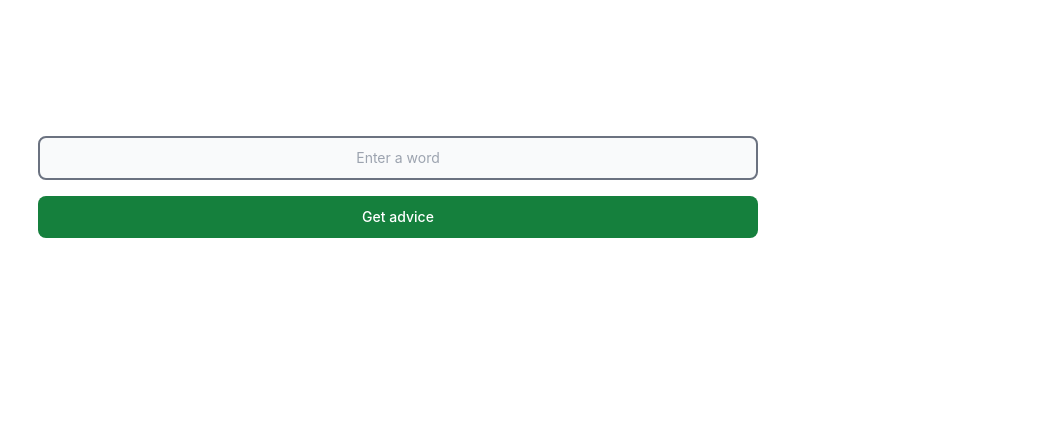
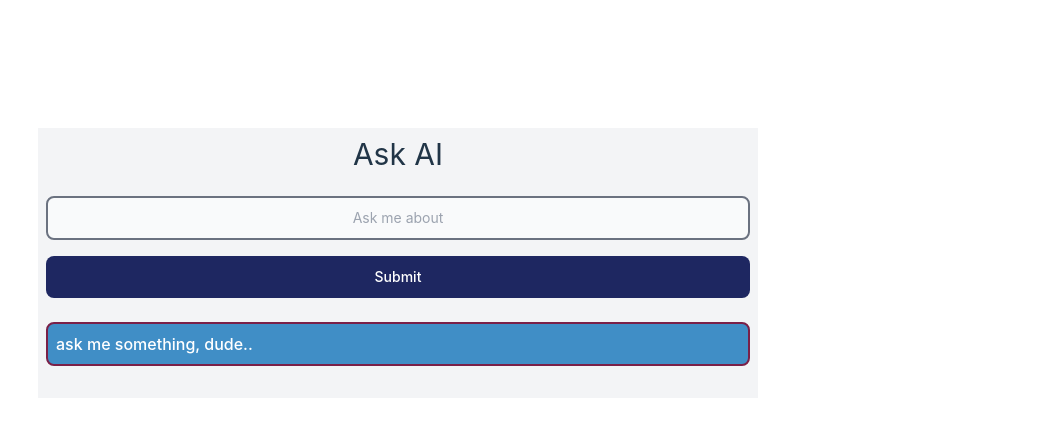
Before and after one commit to doniarifin/ask-openAI-vue, a Vue app: page / in a window 1280 px wide. Shown: the top 448 px of the page, without its empty margins (242-1280 px from the left). Built offline with nearby package versions, Linux system fonts and the light colour scheme; what mdi-vue would draw is missing.

Commit message:
change to ask ai

```diff
--- a/src/App.vue
+++ b/src/App.vue
@@ -1,10 +1,10 @@
 <script setup>
-import RandomAdvice from './components/RandomAdvice.vue'
+
 </script>
 
 <template>
-  <RandomAdvice />
-
+   <!-- Content -->
+  <router-view />
   <!-- Footer -->
   <footer class="footer">
     <div class="flex justify-end">
--- a/src/main.js
+++ b/src/main.js
@@ -5,6 +5,8 @@ import App from './App.vue'
 //-- axios
 import axios from "axios";
 import VueAxios from "vue-axios";
+//-- router
+import router from "./router";
 
 //-- mdicon
 import mdiVue from 'mdi-vue/v3'
@@ -12,6 +14,7 @@ import * as mdijs from '@mdi/js'
 
 const app = createApp(App);
 app.use(VueAxios, axios);
+app.use(router);
 app.use(mdiVue, {
   icons: mdijs
 });
--- /dev/null
+++ b/src/views/AskAi.vue
@@ -0,0 +1,78 @@
+<template>
+  <div class="askai w-full bg-gray-100 p-2">
+    <div class="mb-4 w-full flex flex-col">
+      <h1 class="text-3xl">
+        Ask AI
+      </h1>
+    </div>
+    <div class="mb-4 w-full flex flex-col">
+      <label for="success" class="block mb-2 text-sm font-medium text-black-700"></label>
+      <input type="text" v-model="input" id="word"
+        class="text-center bg-gray-50 border-2 border-gray-500 text-black-900 dark:placeholder-green-500 text-sm rounded-lg block w-full p-2.5 dark:bg-gray-700 dark:border-green-500 focus:outline-none"
+        placeholder="Ask me about" @keyup.enter="getAdvice(input)">
+    </div>
+    <div class="mb-6 w-full flex flex-col">
+      <button @click="getAdvice(input)"
+        class="text-white bg-[#1E2761] hover:bg-[#717DCB] focus:ring-4 focus:outline-none focus:ring-green-300 font-medium rounded-lg text-sm w-full sm:w-auto px-5 py-2.5 text-center dark:bg-green-600 dark:hover:bg-green-700 dark:focus:ring-green-800 rounded disabled:opacity-50"
+        :disabled="loading">Submit</button>
+    </div>
+    <div class="mb-6 text-justify border-2 border-[#7A2048] p-2 bg-[#408EC6] rounded-lg">
+      <p><span class="font-medium text-white">{{
+        result }}</span></p>
+    </div>
+  </div>
+</template>
+<script setup>
+import { reactive, ref } from "vue";
+import axios from "axios";
+
+const result = ref("ask me something, dude..");
+const input = ref("");
+const loading = ref(false);
+
+function getAdvice(item) {
+  let headers = {
+    headers: { Authorization: `Bearer c13e90c5a9614632a4e32f01c03308ed` },
+  }
+  let params = {
+    model: "mistralai/Mistral-7B-Instruct-v0.2",
+    messages: [
+        {
+            role: "user",
+            content: item,
+        }
+    ]
+  };
+
+  result.value = "please wait bro..";
+  loading.value = true;
+  if (item == "" || item == undefined) {
+    result.value = "please ask something."
+    loading.value = false;
+  } else {
+    axios.post("https://api.aimlapi.com/chat/completions", params, headers).then(
+      (r) => {
+        let data = r.data;
+        if (data.choices !== undefined) {
+          result.value = data.choices[0].message.content
+        } else if (data.slips === undefined) {
+          result.value = r.data.message.text
+        };
+        loading.value = false;
+      },
+      (e) => {
+        console.log(e);
+        result.value = e.message + ", please try again later, bro..";
+        loading.value = false;
+      }
+    );
+  }
+}
+
+</script>
+<style>
+.askai {
+  max-width: 720px;
+  margin: auto;
+}
+</style>
```
Also changed, not shown: src/router/index.js (added, +16 -0 lines), src/views/RandomAdvice.vue (renamed from src/components/RandomAdvice.vue), 1 other file (tests, documents, lock files or other folders).
